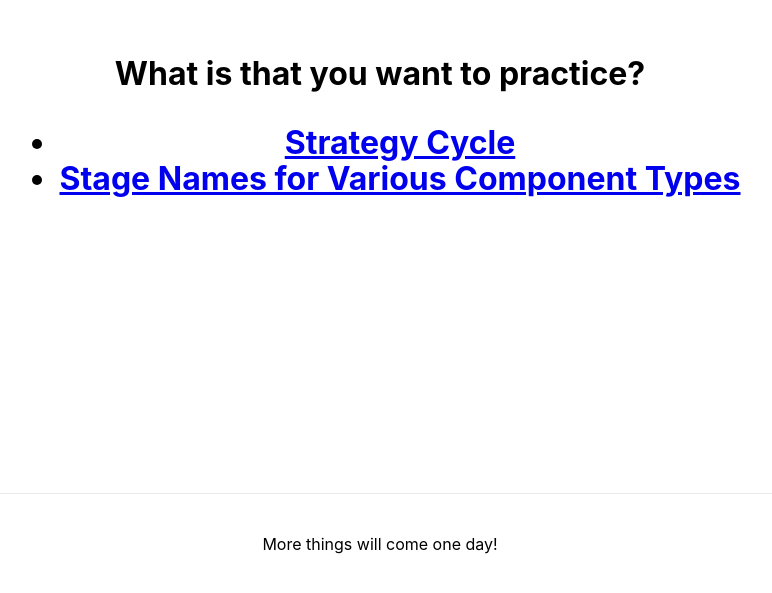
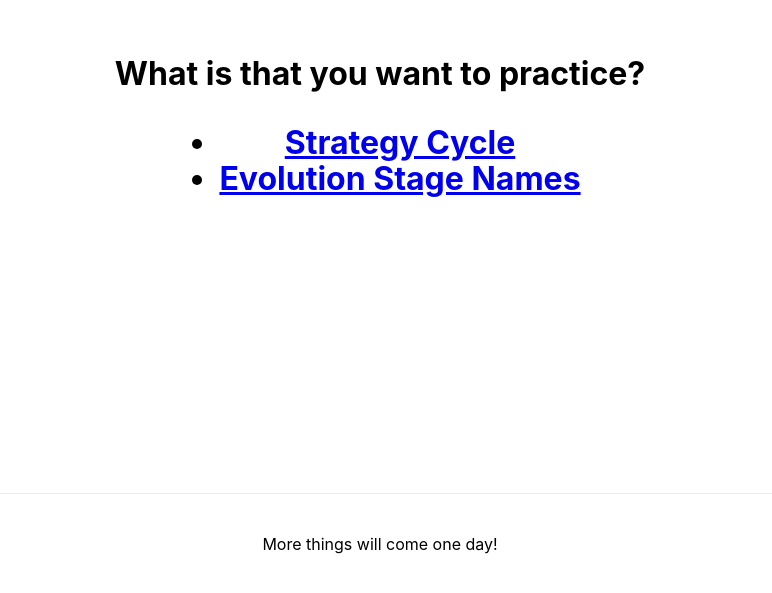
Before and after one commit to cdaniel/strategy-cycle, a Next.js app: page / in a window 1280 px wide. Shown: the part 207-800 px from the top of the page, without its empty margins (260-1032 px from the left). Built offline with nearby package versions, Linux system fonts and the light colour scheme.

Commit message:
Improve the name game.

```diff
--- a/pages/index.js
+++ b/pages/index.js
@@ -16,7 +16,7 @@ export default function Home() {
           <h1 className="title">
               <ul>
                   <li><Link href="/strategycycle">Strategy Cycle</Link></li>
-                  <li><Link href="/componentstostages">Stage Names for Various Component Types</Link></li>
+                  <li><Link href="/componentstostages">Evolution Stage Names</Link></li>
               </ul>
           </h1>
       </main>
```
